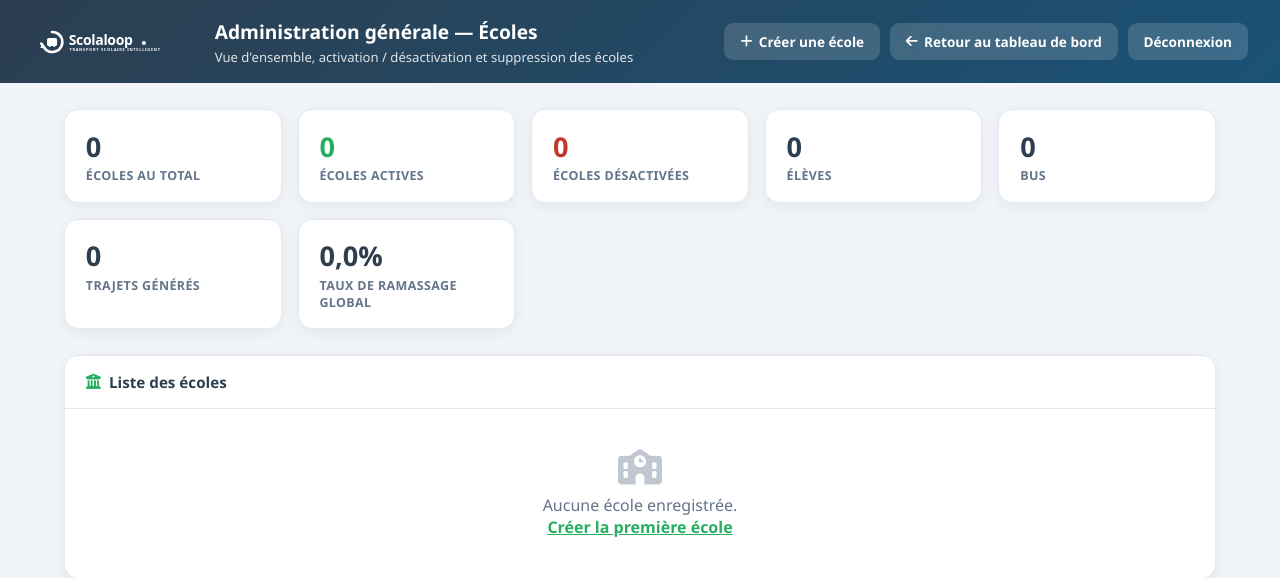
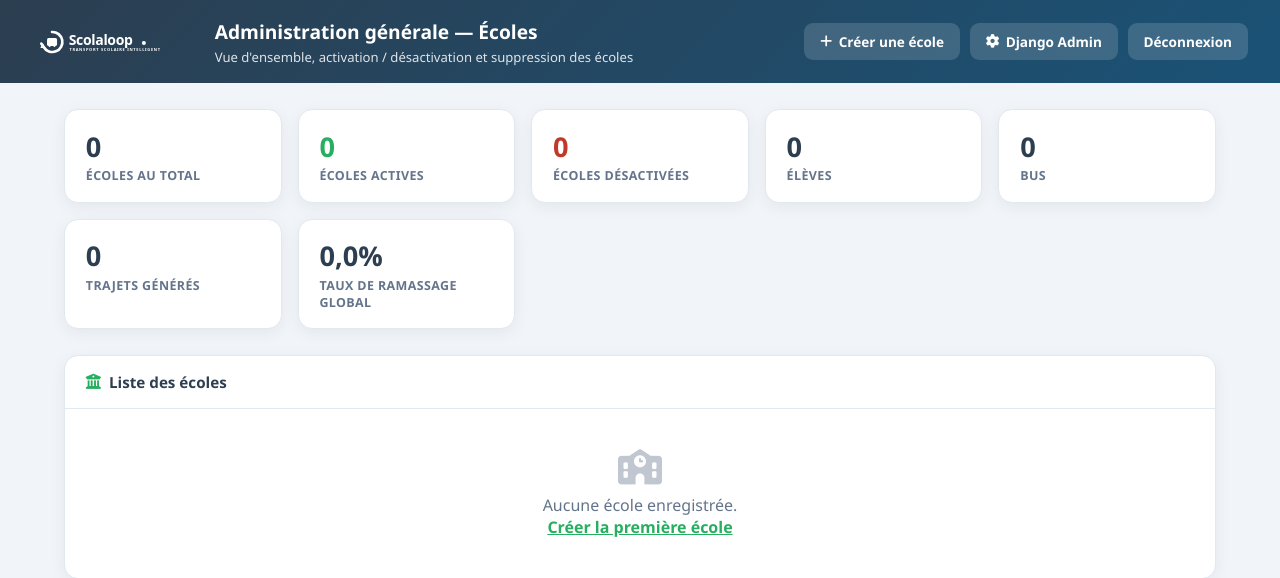
Before and after one commit to mamelk/Scolabus, a Django app: page /ecoles/ in a window 1280 px wide. Shown: the top 578 px of the page. Run offline with Django 5.2, Linux system fonts and the light colour scheme; the visitor is signed in with stand-in values (Sample User, id 1); data that the repository does not hold is empty.

Commit message:
Fix: corriger le bouton Retour au tableau de bord dans l'admin écoles
Le bouton "Retour au tableau de bord" créait une boucle de redirection
infinité : le dashboard_view redirigeait les superutilisateurs vers
/ecoles/ via _school_scope_guard, et le bouton pointait vers /dashboard/.
Remplacement par un lien vers /admin/ (Django Admin), pertinent pour
un superutilisateur.

🤖 Generated with Codebuff
Co-Authored-By: Codebuff <noreply@codebuff.com>

```diff
--- a/routing/templates/routing/schools_admin.html
+++ b/routing/templates/routing/schools_admin.html
@@ -141,7 +141,7 @@
         </div>
         <div class="actions">
             <a class="btn btn-light" href="{% url 'routing:register_school' %}"><i class="fa-solid fa-plus"></i> Créer une école</a>
-            <a class="btn btn-light" href="{% url 'routing:dashboard' %}"><i class="fa-solid fa-arrow-left"></i> Retour au tableau de bord</a>
+            <a class="btn btn-light" href="/admin/"><i class="fa-solid fa-cog"></i> Django Admin</a>
             <a class="btn btn-light" href="{% url 'routing:logout' %}">Déconnexion</a>
         </div>
     </header>
```
